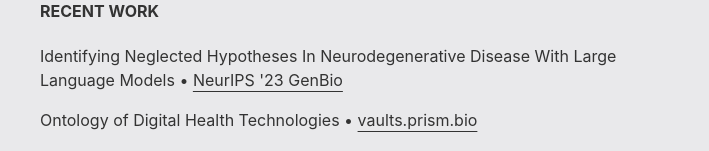
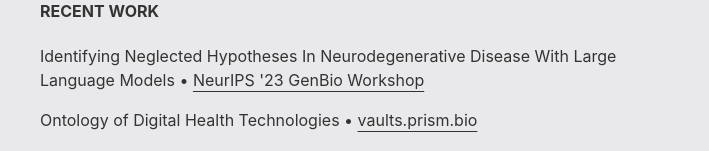
Before and after one commit to darrenangle/darren.computer, a React (Vite) app: page / in a window 1280 px wide. Shown: the part 552-703 px from the top of the page, without its empty margins (274-983 px from the left). Built offline with nearby package versions, Linux system fonts and the light colour scheme; a web font is replaced by a local one.

Commit message:
less dramatic resume

```diff
--- a/src/App.tsx
+++ b/src/App.tsx
@@ -35,7 +35,7 @@ function App() {
         Identifying Neglected Hypotheses In Neurodegenerative Disease With Large
         Language Models {" •  "}
         <a target="_blank" href="https://openreview.net/forum?id=0gl0SJtd2E">
-          NeurIPS '23 GenBio
+          NeurIPS '23 GenBio Workshop
         </a>
       </p>
       <p>
```
Also changed, not shown: 1 other file (tests, documents, lock files or other folders).
